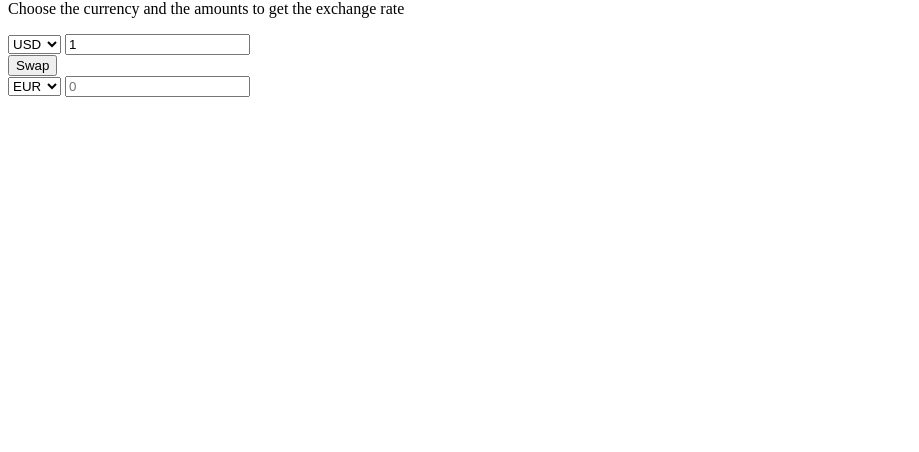
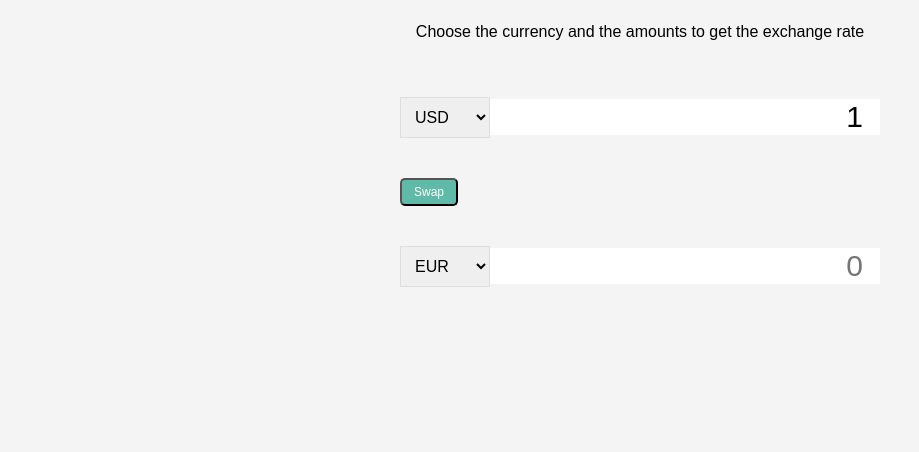
Before and after one commit to Mohammad-Momany/DOM-Exchange-rate, a plain HTML site: page index.html in a window 1280 px wide. Shown: the part 348-800 px from the top of the page, without its empty margins (0-919 px from the left). Drawn offline with Linux system fonts and the light colour scheme.

Commit message:
add the style

```diff
--- a/index.html
+++ b/index.html
@@ -3,12 +3,11 @@
   <head>
     <meta charset="UTF-8" />
     <meta name="viewport" content="width=device-width, initial-scale=1.0" />
-    <meta http-equiv="X-UA-Compatible" content="ie=edge" />
     <title>Exchange Rate Calculator</title>
     <link rel="stylesheet" href="style.css" />
   </head>
   <body>
-    <img src="img/money.png" alt="" class="money-img" />
+    <img src="img/money.png" alt="money-img" class="money-img" />
     <h1>Exchange Rate Calculator</h1>
     <p>Choose the currency and the amounts to get the exchange rate</p>
 
--- a/style.css
+++ b/style.css
@@ -0,0 +1,105 @@
+:root {
+  --primary-color: #5fbaa7;
+}
+
+* {
+  -webkit-box-sizing: border-box;
+  box-sizing: border-box;
+}
+
+body {
+  background-color: #f4f4f4;
+  font-family: Arial, Helvetica, sans-serif;
+  display: -webkit-box;
+  display: -ms-flexbox;
+  display: flex;
+  -webkit-box-orient: vertical;
+  -webkit-box-direction: normal;
+  -ms-flex-direction: column;
+  flex-direction: column;
+  -webkit-box-align: center;
+  -ms-flex-align: center;
+  align-items: center;
+  -webkit-box-pack: center;
+  -ms-flex-pack: center;
+  justify-content: center;
+  height: 100vh;
+  margin: 0;
+  padding: 20px;
+}
+
+h1 {
+  color: var(--primary-color);
+}
+
+p {
+  text-align: center;
+}
+
+.btn {
+  color: #fff;
+  background: var(--primary-color);
+  cursor: pointer;
+  border-radius: 5px;
+  font-size: 12px;
+  padding: 5px 12px;
+}
+
+.money-img {
+  width: 150px;
+}
+
+.currency {
+  padding: 40px 0;
+  display: -webkit-box;
+  display: -ms-flexbox;
+  display: flex;
+  -webkit-box-align: center;
+  -ms-flex-align: center;
+  align-items: center;
+  -webkit-box-pack: justify;
+  -ms-flex-pack: justify;
+  justify-content: space-between;
+}
+
+.currency select {
+  padding: 10px 20px 10px 10px;
+  border: 1px solid #dedede;
+  font-size: 16px;
+}
+
+.currency input {
+  border: 0;
+  font-size: 30px;
+  text-align: right;
+}
+
+.swap-rate-container {
+  display: -webkit-box;
+  display: -ms-flexbox;
+  display: flex;
+  -webkit-box-align: center;
+  -ms-flex-align: center;
+  align-items: center;
+  -webkit-box-pack: justify;
+  -ms-flex-pack: justify;
+  justify-content: space-between;
+}
+
+.rate {
+  color: var(--primary-color);
+  font-size: 14px;
+  padding: 0 10px;
+}
+
+select:focus,
+input:focus,
+button:focus {
+  outline: 0;
+}
+
+@media (max-width: 600px) {
+  .currency input {
+    width: 200px;
+  }
+}
```
